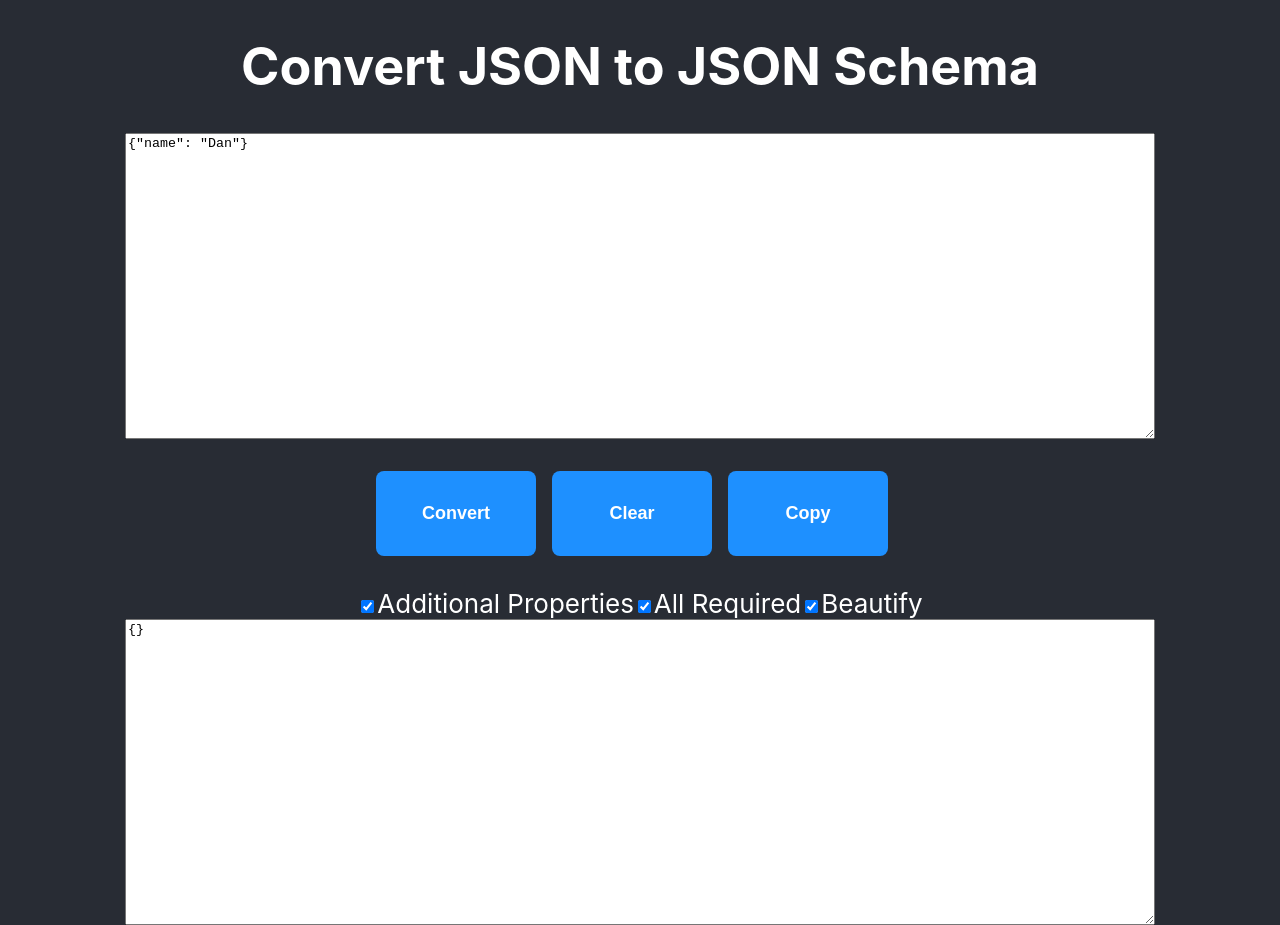
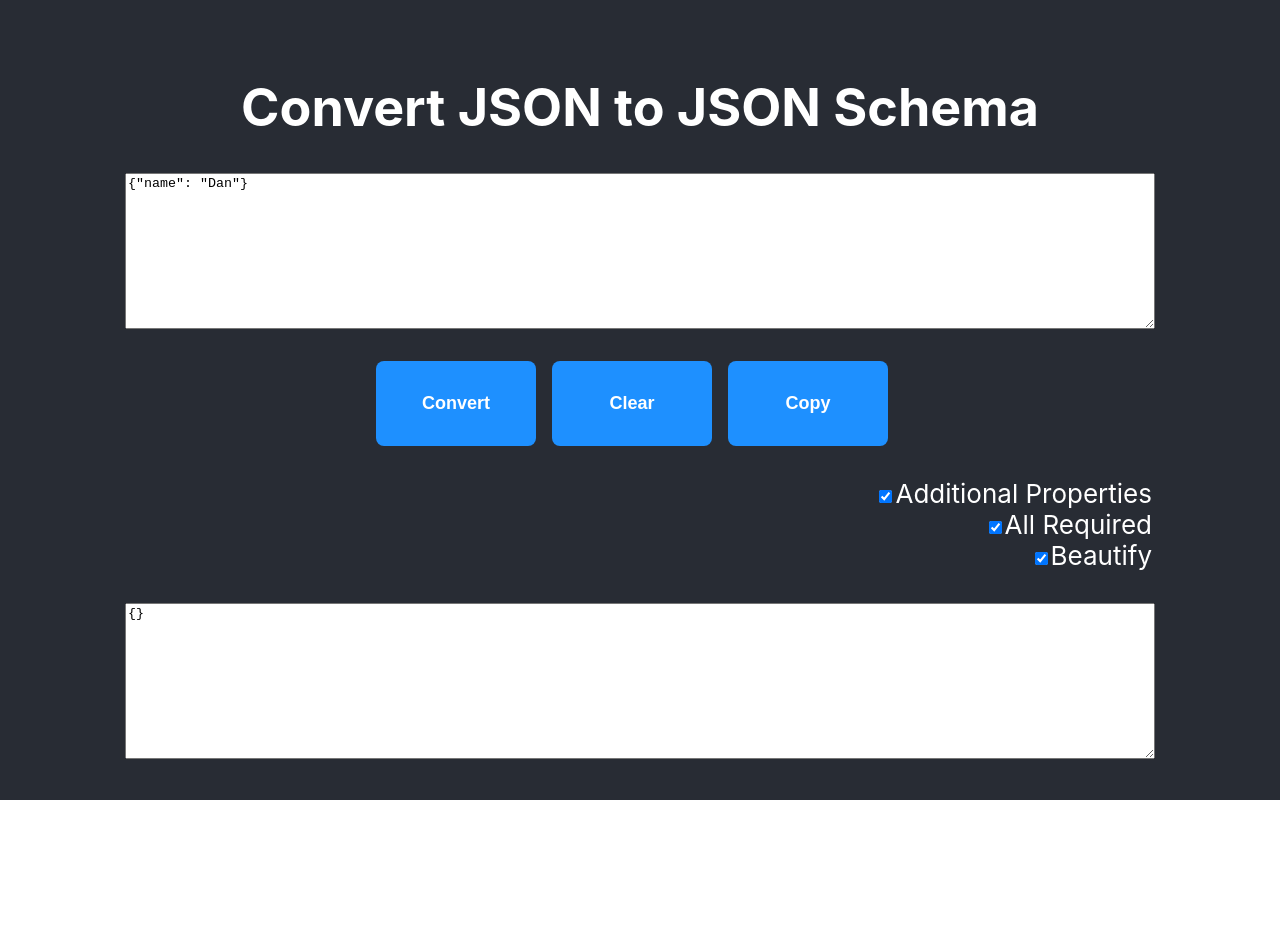
Before and after one commit to vijayyadav1002/json-schema-converter, a React (Create React App) app: page / in a window 1280 px wide. After the commit the page ends 800 px from the top, so only its background shows below. Built offline with nearby package versions, Linux system fonts and the light colour scheme.

Commit message:
added copy to clipboard feature

```diff
--- a/src/App.css
+++ b/src/App.css
@@ -34,3 +34,19 @@ button {
 .button-group {
   font-size: calc(8px + 1vmin);
 }
+
+.checkbox-group {
+  display: flex;
+  justify-content: center;
+  width: 80%;
+  flex-direction: column;
+  align-items: flex-end;
+  margin-bottom: 2rem;
+}
+
+.copied {
+  color: #ffff00;
+  font-weight: bold;
+  font-style: italic;
+  margin-bottom: .5rem;
+}
--- a/src/App.tsx
+++ b/src/App.tsx
@@ -62,7 +62,7 @@ function App(): JSX.Element {
         <div className="App">
             <header className="App-header">
                 <h1>Convert JSON to JSON Schema</h1>
-                <textarea rows={20} cols={50} value={jsonInput} onChange={e => setJsonInput(e.target.value)}/>
+                <textarea rows={10} cols={50} value={jsonInput} onChange={e => setJsonInput(e.target.value)}/>
                 {error && <p>{error}</p>}
                 <div className='button-group'>
                     <button onClick={convertToSchema}>Convert</button>
@@ -72,7 +72,7 @@ function App(): JSX.Element {
                         <button>Copy</button>
                     </CopyToClipboard>
                 </div>
-                <div>
+                <div className='checkbox-group'>
                     <label htmlFor='additional-properties'>
                         <input type='checkbox' checked={isChecked} id='additional-properties' onChange={() => setIsChecked(!isChecked)}/>
                         <span>Additional Properties</span>
@@ -86,8 +86,8 @@ function App(): JSX.Element {
                         <span>Beautify</span>
                     </label>
                 </div>
-                {copy ? <span style={{color: 'Yellow'}}>Copied.</span> : null}
-                <textarea rows={20} cols={50} value={schemaInput} readOnly/>
+                <textarea rows={10} cols={50} value={schemaInput} readOnly/>
+                {copy ? <span className='copied'>Copied.</span> : null}
             </header>
         </div>
     );
```
